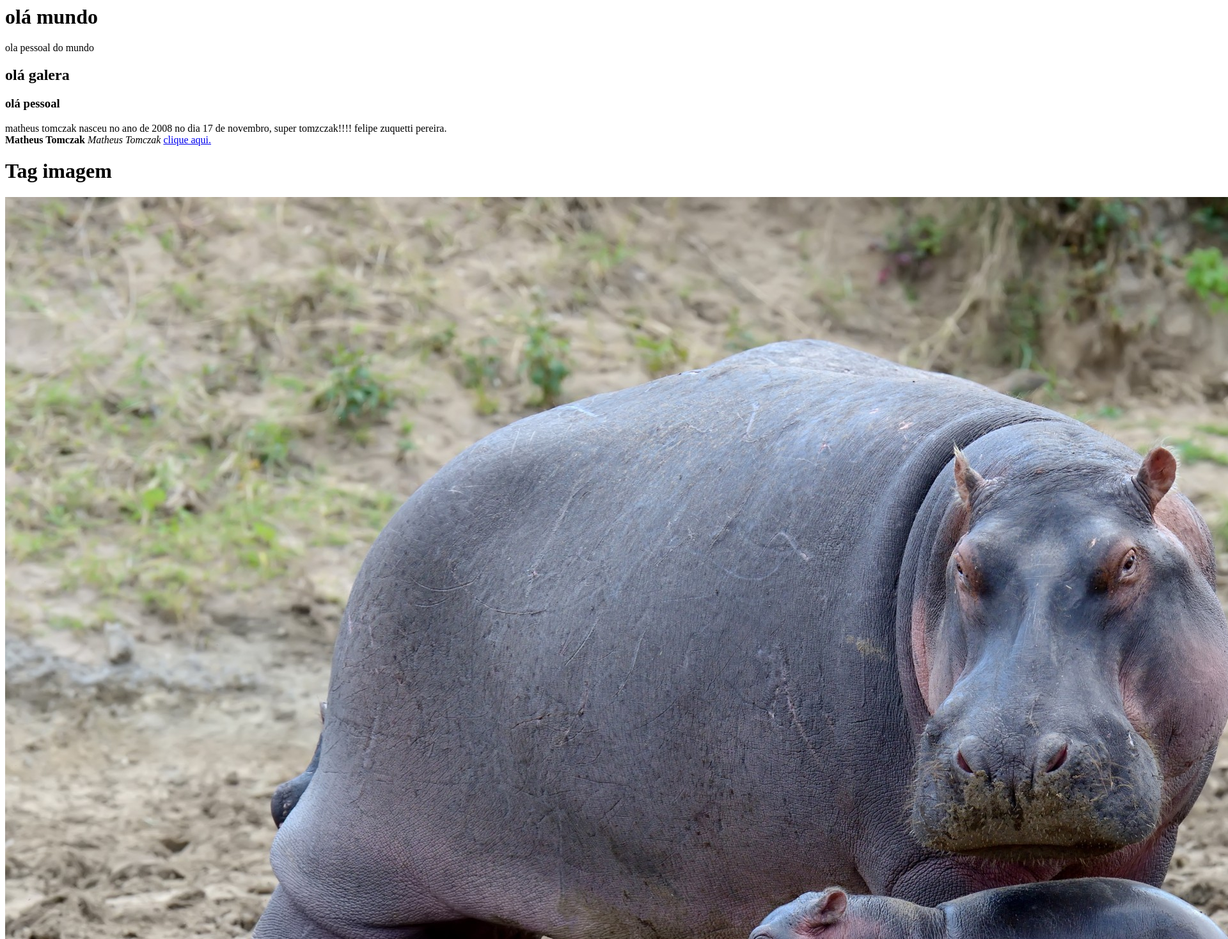
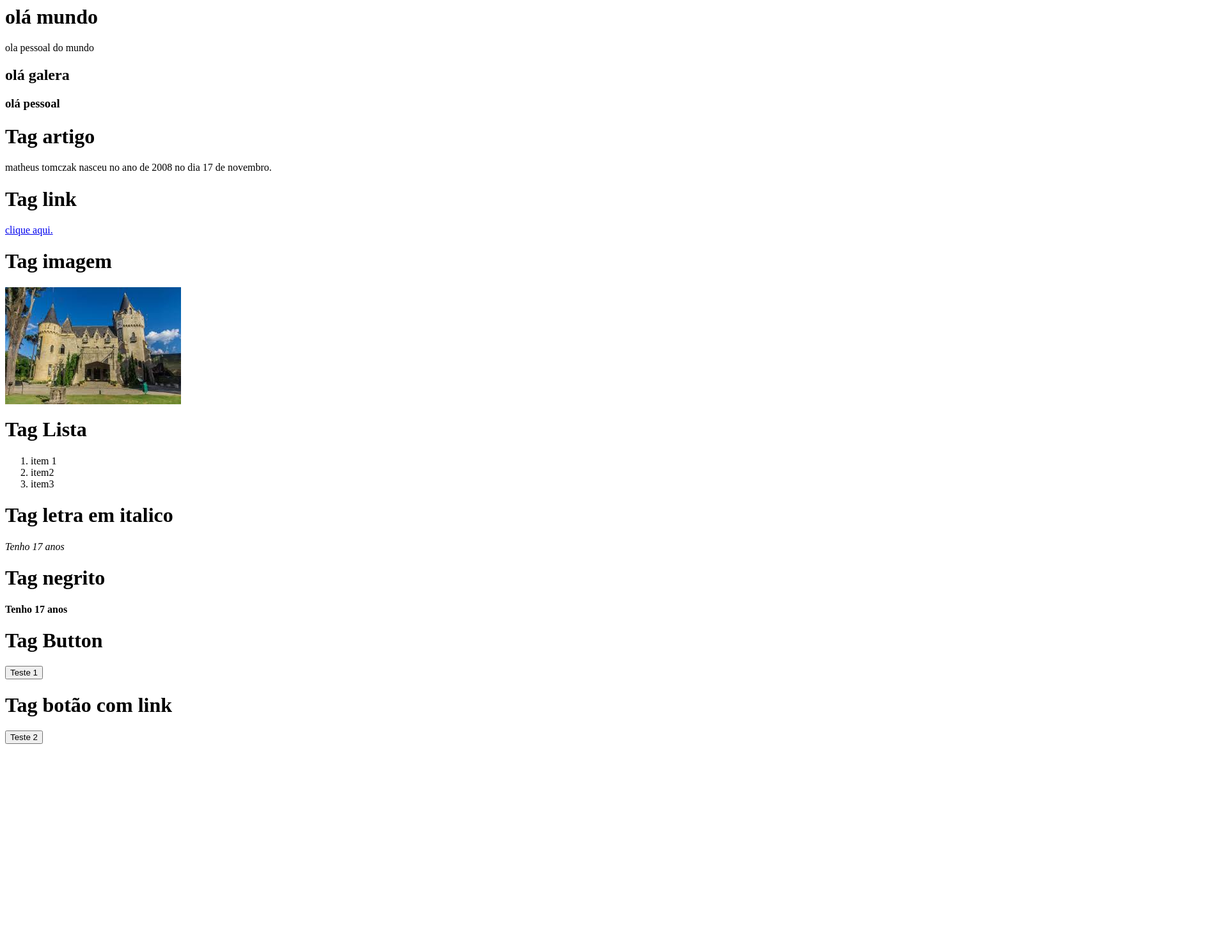
Before and after one commit to brunodluiz/AULA-1---HTML, a plain HTML site: page index.html in a window 1280 px wide. Shown: the top 1468 px of the page at 64% size, 1920 px wide, since content can reach past the window. After the commit the page ends 1171 px from the top, so only its background shows below. Drawn offline with Linux system fonts and the light colour scheme.

Commit message:
add - letras em italico, letras em negrito, lista, botão, botão com link

```diff
--- a/index.html
+++ b/index.html
@@ -14,16 +14,45 @@
 
    <h3> olá pessoal</h3>
 
-   <article> matheus tomczak nasceu no ano de 2008 no dia 17 de novembro, super tomzczak!!!! felipe zuquetti pereira.</article>
+  <h1>Tag artigo</h1>
 
-   <b> Matheus Tomczak</b>
-  <i>Matheus Tomczak</i>
 
-  <a href="https://www.youtube.com/watch?v=24mDWaSYlo4&t=11s">clique aqui.</a></p>
+   <article> matheus tomczak nasceu no ano de 2008 no dia 17 de novembro.</article>
+
+
+<h1>Tag link</h1>
+
+  <a href="https://www.youtube.com/watch?v=XRWlVh0OuBA">clique aqui.</a></p>
 
 
 <h1>Tag imagem</h1>
 
-<img src="hipopotamo.jpg" alt="matheus tomczak">
+<img src="download.jpg" alt="castelo">
+
+<h1>Tag Lista</h1>
+<ol>
+<li> item 1</li>
+<li>item2</li>
+<li>item3</li>
+
+</ol>
+
+<h1>Tag letra em italico</h1>
+
+<i>Tenho 17 anos</i>
+
+<h1>Tag negrito</h1>
+
+<b>Tenho 17 anos</b>
+
+<h1>Tag Button</h1>
+<button>Teste 1</button>
+
+
+<h1>Tag botão com link</h1>
+
+<a href="https://github.com/userThaliaoliveira/Tags_html">
+  <button>Teste 2</button>
+</a>
 </body>
 </html>
```
Also changed, not shown: download.jpg (added), unnamed.png (added).
